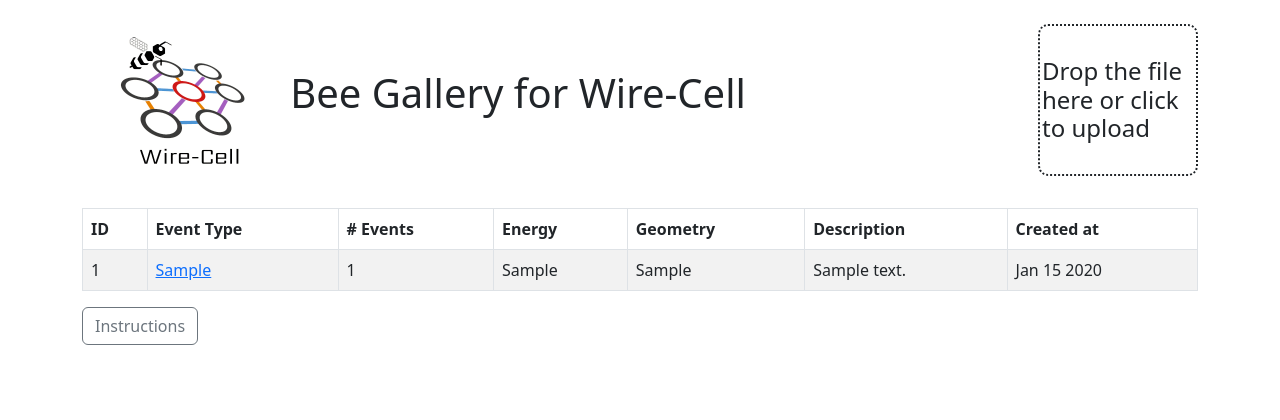
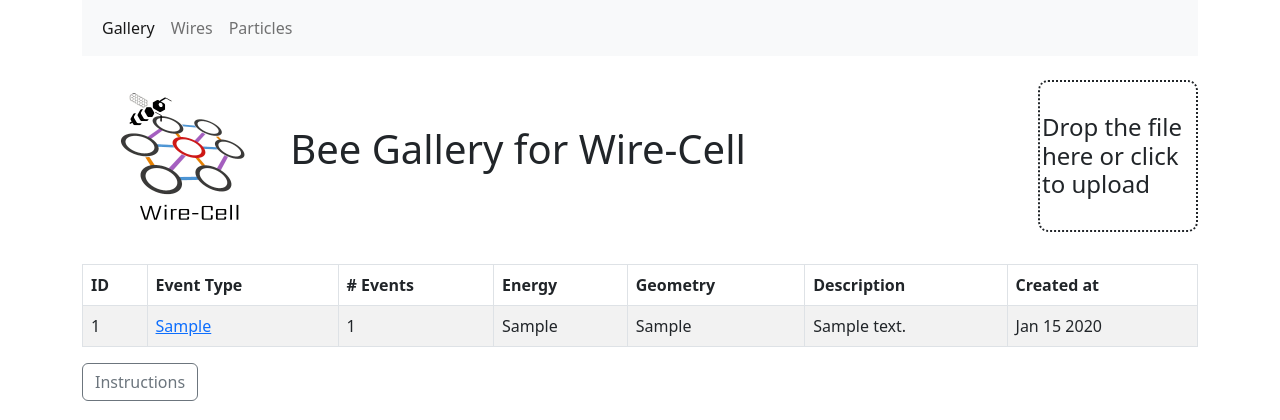
Before and after one commit to WireCell/wire-cell-bee3, a Django app: page / in a window 1280 px wide. Shown: the top 420 px of the page. Run offline with Django 4.2, Linux system fonts and the light colour scheme; tables that the repository leaves empty hold one stand-in row (values such as "Sample post"); parts of the project's set-up code (start-up, migrations or seed data) failed here and were passed over; some libraries are stand-ins or nearby versions.

Commit message:
add menu

```diff
--- a/events/templates/events/eventsets.html
+++ b/events/templates/events/eventsets.html
@@ -12,7 +12,9 @@
   </head>
 
   <body>
+
     <div class="container">
+      {% include "events/nav.html" %}
       <div class='row'>
         <div class='col-10'>
           <div class="p-1 text-left">
--- /dev/null
+++ b/events/templates/events/nav.html
@@ -0,0 +1,21 @@
+<nav class="navbar navbar-expand-lg navbar-light bg-light">
+    <div class="container-fluid">
+      {% comment %} <a class="navbar-brand" href="#">Bee</a> {% endcomment %}
+      <button class="navbar-toggler" type="button" data-bs-toggle="collapse" data-bs-target="#navbarNav" aria-controls="navbarNav" aria-expanded="false" aria-label="Toggle navigation">
+        <span class="navbar-toggler-icon"></span>
+      </button>
+      <div class="collapse navbar-collapse" id="navbarNav">
+        <ul class="navbar-nav">
+          <li class="nav-item">
+            <a class="nav-link active" aria-current="page" href="{% url 'eventsets' %}">Gallery</a>
+          </li>
+          <li class="nav-item">
+            <a class="nav-link" href="{% url 'wires' %}">Wires</a>
+          </li>
+          <li class="nav-item">
+            <a class="nav-link" href="{% url 'particle_list' %}">Particles</a>
+          </li>
+        </ul>
+      </div>
+    </div>
+  </nav>
```
